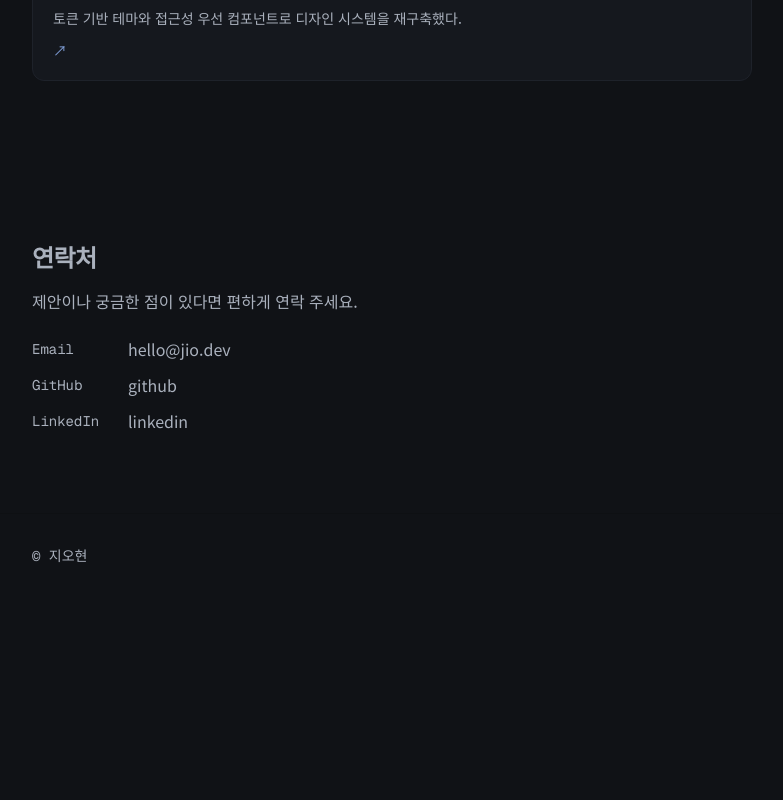
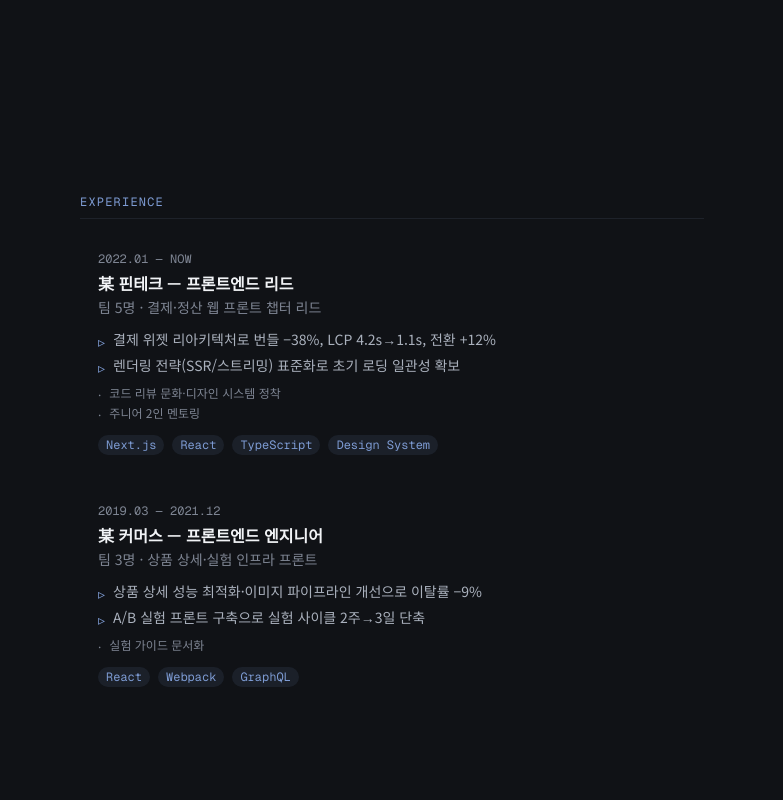
Before and after one commit to jihkyuo/jio-dev, a Next.js app: page / in a window 1280 px wide. Shown: the part 940-1740 px from the top of the page, without its empty margins (248-1031 px from the left). Before the commit the page ends 1538 px from the top, so only its background shows below. Built offline with nearby package versions, Linux system fonts and the light colour scheme.

Commit message:
✨ feat: 홈 조립(Layout A)·Contact·구 데이터 제거

```diff
--- a/src/app/page.tsx
+++ b/src/app/page.tsx
@@ -1,25 +1,27 @@
 import { SiteHeader } from "@/components/SiteHeader";
+import { Hero } from "@/components/Hero";
 import { About } from "@/components/About";
+import { Experience } from "@/components/Experience";
+import { Skills } from "@/components/Skills";
 import { Projects } from "@/components/Projects";
 import { Contact } from "@/components/Contact";
-import { siteConfig } from "@/config/site";
+import { getProfile } from "@/content";
 
 export default function Home() {
+  const p = getProfile();
   return (
     <>
       <SiteHeader />
-      <main
-        id="top"
-        className="mx-auto flex w-full max-w-3xl flex-1 flex-col gap-24 px-6 py-20"
-      >
+      <main id="top" className="relative z-[1] mx-auto flex w-full max-w-2xl flex-1 flex-col gap-20 px-6 py-16">
+        <Hero />
         <About />
+        <Experience />
         <Projects />
+        <Skills />
         <Contact />
       </main>
-      <footer className="border-t border-black/10 dark:border-white/10">
-        <div className="mx-auto max-w-3xl px-6 py-8 font-mono text-sm text-foreground/50">
-          © {siteConfig.name}
-        </div>
+      <footer className="relative z-[1] border-t border-line">
+        <div className="mx-auto max-w-2xl px-6 py-8 font-mono text-xs text-muted">© {new Date().getFullYear()} {p.name}</div>
       </footer>
     </>
   );
--- a/src/components/Contact.tsx
+++ b/src/components/Contact.tsx
@@ -1,35 +1,50 @@
-import { siteConfig } from "@/config/site";
-
-const CONTACTS = [
-  { label: "Email", href: `mailto:${siteConfig.links.email}`, text: siteConfig.links.email },
-  { label: "GitHub", href: siteConfig.links.github, text: "github" },
-  { label: "LinkedIn", href: siteConfig.links.linkedin, text: "linkedin" },
-];
+import { getProfile } from "@/content";
 
 export function Contact() {
+  const profile = getProfile();
   return (
-    <section id="contact" className="scroll-mt-20">
-      <h2 className="text-2xl font-semibold tracking-tight">연락처</h2>
-      <p className="mt-4 text-foreground/75">
-        제안이나 궁금한 점이 있다면 편하게 연락 주세요.
+    <section id="contact" className="scroll-mt-24">
+      <p className="font-mono text-xs uppercase tracking-widest text-accent">
+        Contact
       </p>
-      <ul className="mt-6 flex flex-col gap-3">
-        {CONTACTS.map((contact) => (
-          <li key={contact.label} className="flex items-center gap-4">
-            <span className="w-20 font-mono text-sm text-foreground/50">
-              {contact.label}
-            </span>
-            <a
-              href={contact.href}
-              target={contact.label === "Email" ? undefined : "_blank"}
-              rel="noreferrer"
-              className="text-foreground/85 underline-offset-4 hover:underline"
-            >
-              {contact.text}
-            </a>
-          </li>
-        ))}
-      </ul>
+      <hr className="mt-2 mb-8 border-line" />
+      {/* 사용자가 실제 연락 안내로 교체 */}
+      <p className="mb-8 text-body leading-relaxed">
+        새로운 기회나 협업 제안이 있으시면 편하게 연락주세요. 이메일이 가장
+        빠르게 닿습니다.
+      </p>
+      <div className="flex flex-wrap gap-3">
+        <a
+          href={`mailto:${profile.links.email}`}
+          className="rounded border border-accent px-4 py-2 font-mono text-sm text-accent transition-colors hover:bg-accent/10"
+        >
+          이메일 보내기
+        </a>
+        <a
+          href={profile.resumePdf}
+          target="_blank"
+          rel="noreferrer"
+          className="rounded border border-line px-4 py-2 font-mono text-sm text-muted transition-colors hover:border-accent/50 hover:text-head"
+        >
+          이력서 PDF ↓
+        </a>
+        <a
+          href={profile.links.github}
+          target="_blank"
+          rel="noreferrer"
+          className="rounded border border-line px-4 py-2 font-mono text-sm text-muted transition-colors hover:border-accent/50 hover:text-head"
+        >
+          GitHub ↗
+        </a>
+        <a
+          href={profile.links.linkedin}
+          target="_blank"
+          rel="noreferrer"
+          className="rounded border border-line px-4 py-2 font-mono text-sm text-muted transition-colors hover:border-accent/50 hover:text-head"
+        >
+          LinkedIn ↗
+        </a>
+      </div>
     </section>
   );
 }
--- a/src/data/projects.ts
+++ /dev/null
@@ -1,38 +0,0 @@
-/**
- * 포트폴리오 프로젝트 목록.
- * 새 프로젝트는 이 배열에 객체 하나를 추가하면 Projects 섹션에 자동 렌더된다.
- * (블로그/MDX 없이 코드 안 데이터로만 관리하는 정적 방식)
- */
-export type Project = {
-  /** 카드 식별자 (key·앵커용, kebab-case) */
-  slug: string;
-  /** 프로젝트 이름 */
-  title: string;
-  /** 한 줄 요약 */
-  summary: string;
-  /** 사용 기술 태그 */
-  tags: string[];
-  /** 연도 또는 기간 (예: "2025", "2024–2025") */
-  period: string;
-  /** 외부 링크 (선택) — 라이브 데모·저장소 등 */
-  href?: string;
-};
-
-export const projects: Project[] = [
-  {
-    slug: "sample-project-a",
-    title: "샘플 프로젝트 A",
-    summary:
-      "여기에 프로젝트 한 줄 설명을 적습니다. 무엇을 풀었고 어떤 역할을 했는지.",
-    tags: ["Next.js", "TypeScript", "Tailwind"],
-    period: "2025",
-    href: "https://example.com",
-  },
-  {
-    slug: "sample-project-b",
-    title: "샘플 프로젝트 B",
-    summary: "두 번째 프로젝트 설명. href 는 선택값이라 생략할 수 있습니다.",
-    tags: ["React", "Electron"],
-    period: "2024",
-  },
-];
```
